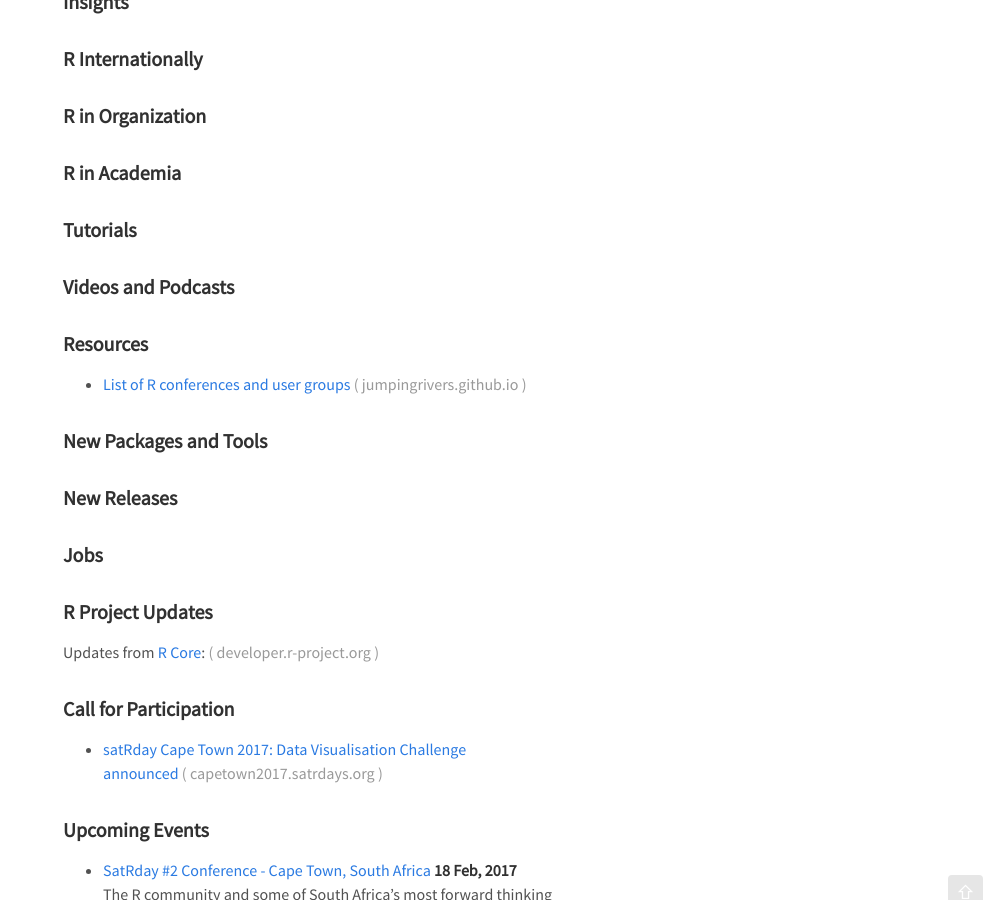
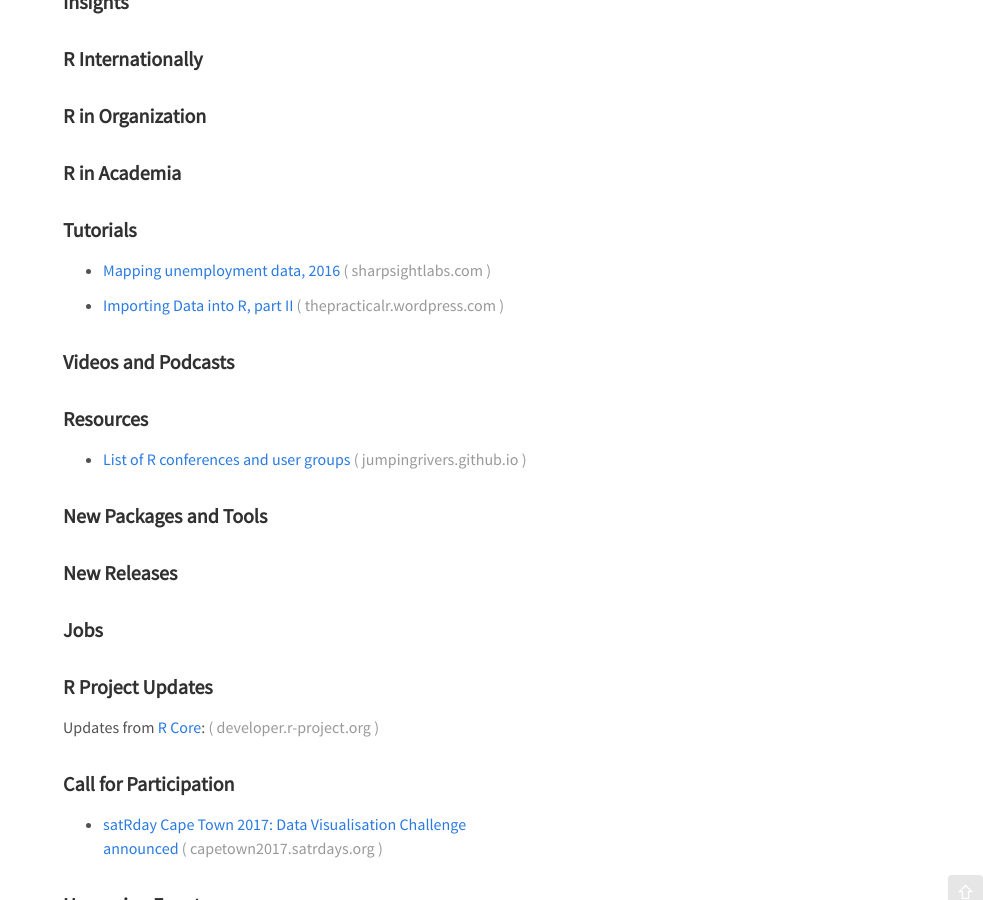
Before and after one commit to rweekly/rweekly.org, a Jekyll site: the page built from draft.md, in a window 1280 px wide and 900 px high, scrolled down 366 px. Shown: the whole window, without its empty margins (297-1280 px from the left). Built offline with Jekyll 4.4.1, drawn with Linux system fonts in a browser that asks for light colours; comment, search, counter and statistics services are not loaded.

Commit message:
Update draft.md

```diff
--- a/draft.md
+++ b/draft.md
@@ -36,7 +36,8 @@ Hello and welcome to this new issue!
 
 ### Tutorials
 
-
++ [Mapping unemployment data, 2016](http://sharpsightlabs.com/blog/map-unemployment-nov-2016/)
++ [Importing Data into R, part II](https://thepracticalr.wordpress.com/2017/01/31/importing-data-into-r-part-ii/)
 
 ### Videos and Podcasts
 
```
